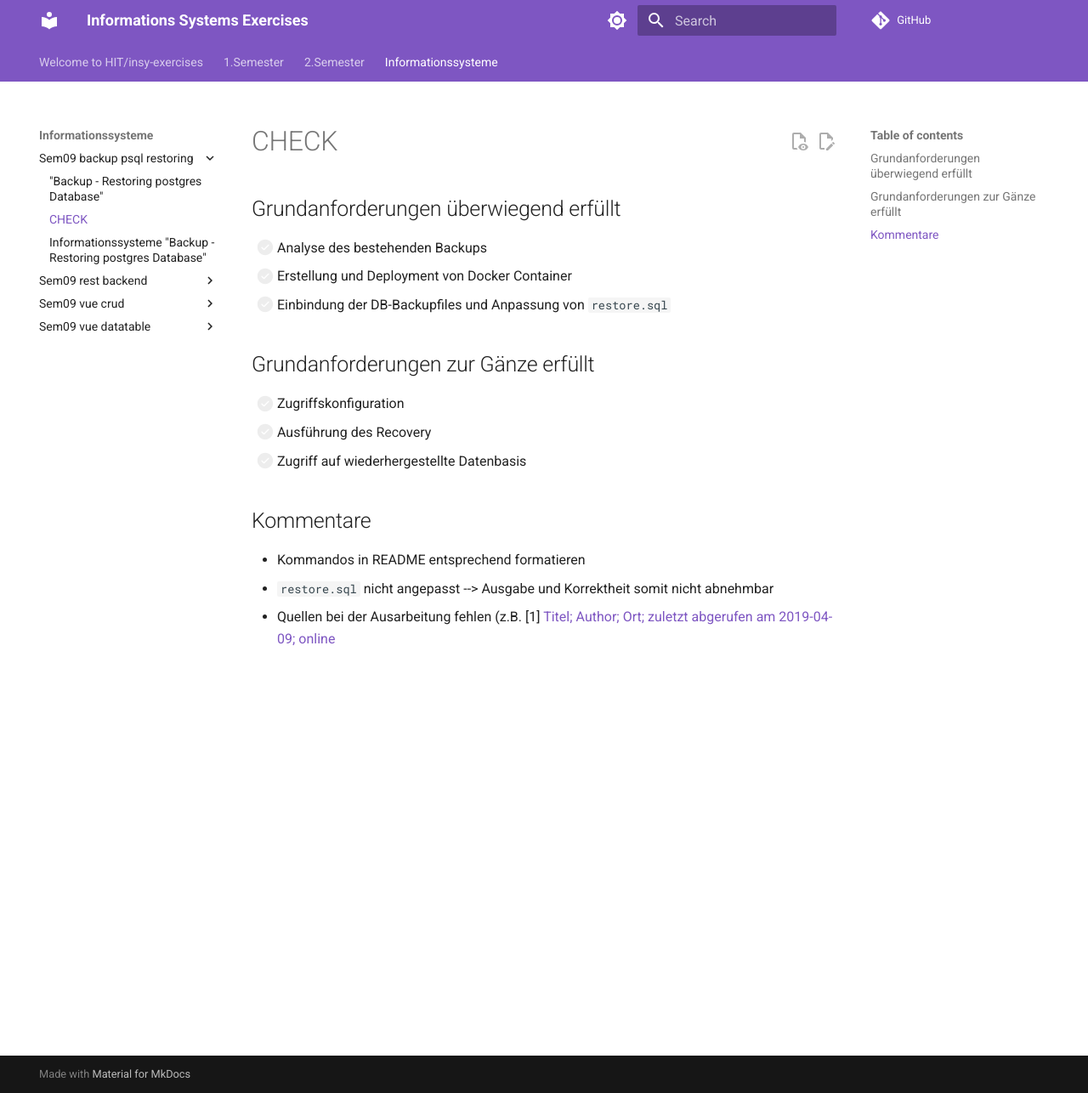
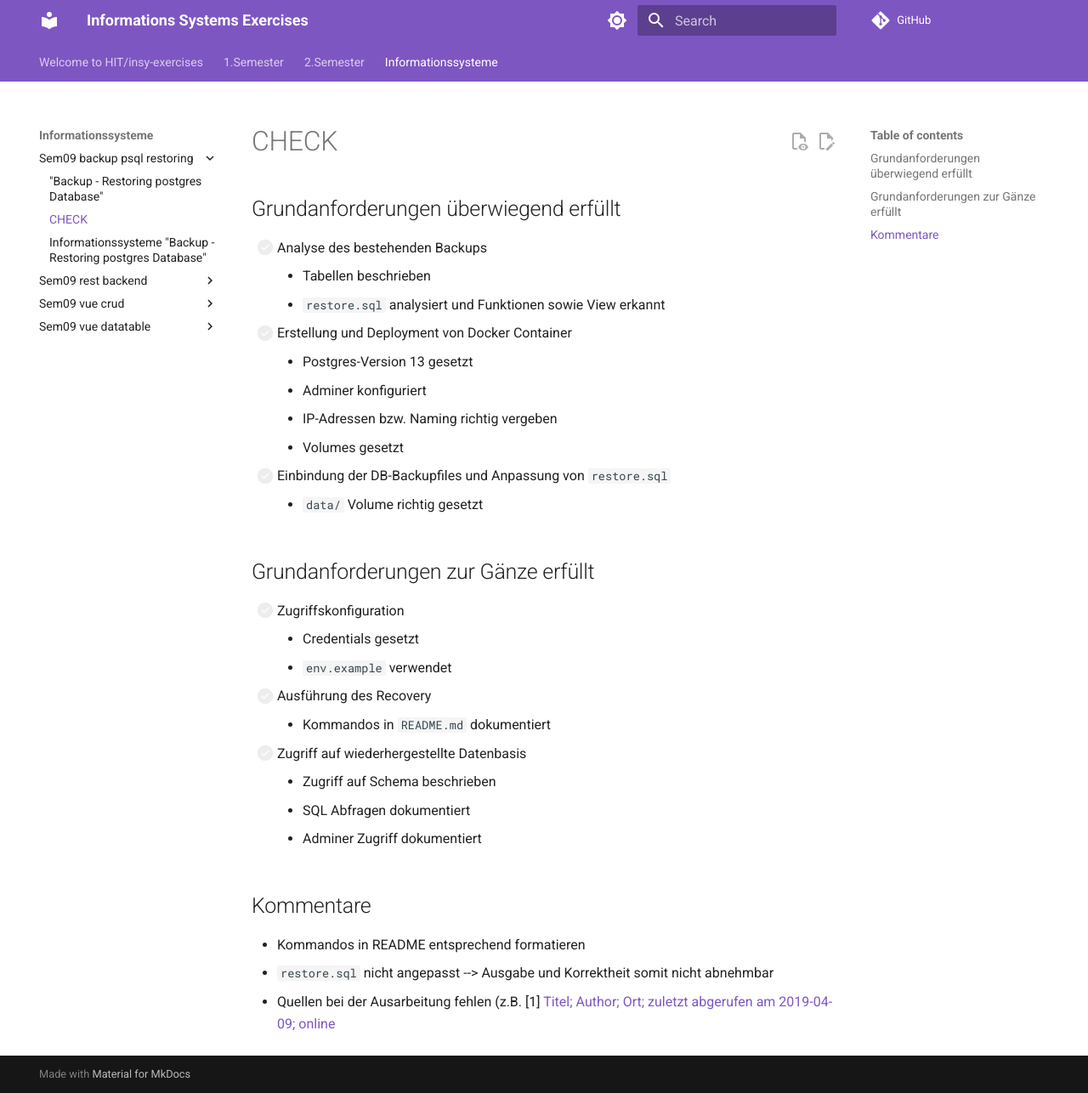
Before and after one commit to TGM-HIT/insy-exercises, an MkDocs documentation site: the page built from docs/informationssysteme_/sem09_backup_psql_restoring/CHECK.md, in a window 1280 px wide and 1286 px high. Shown: the whole window at 85% size. Built offline with MkDocs 1.6.1 and Material for MkDocs 9.7.7, drawn with Linux system fonts in a browser that asks for light colours; comment, search, counter and statistics services are not loaded.

Commit message:
sub tasks defined from task description

```diff
--- a/docs/informationssysteme_/sem09_backup_psql_restoring/CHECK.md
+++ b/docs/informationssysteme_/sem09_backup_psql_restoring/CHECK.md
@@ -1,12 +1,25 @@
 ## Grundanforderungen überwiegend erfüllt
 - [ ] Analyse des bestehenden Backups
+    + Tabellen beschrieben
+    + `restore.sql` analysiert und Funktionen sowie View erkannt
 - [ ] Erstellung und Deployment von Docker Container
+    + Postgres-Version 13 gesetzt
+    + Adminer konfiguriert
+    + IP-Adressen bzw. Naming richtig vergeben
+    + Volumes gesetzt
 - [ ] Einbindung der DB-Backupfiles und Anpassung von `restore.sql`
+    + `data/` Volume richtig gesetzt
 
 ## Grundanforderungen zur Gänze erfüllt
 - [ ] Zugriffskonfiguration
+    + Credentials gesetzt
+    + `env.example` verwendet
 - [ ] Ausführung des Recovery
+    + Kommandos in `README.md` dokumentiert
 - [ ] Zugriff auf wiederhergestellte Datenbasis
+    + Zugriff auf Schema beschrieben
+    + SQL Abfragen dokumentiert
+    + Adminer Zugriff dokumentiert
 
 ## Kommentare
 * Kommandos in README entsprechend formatieren
```
